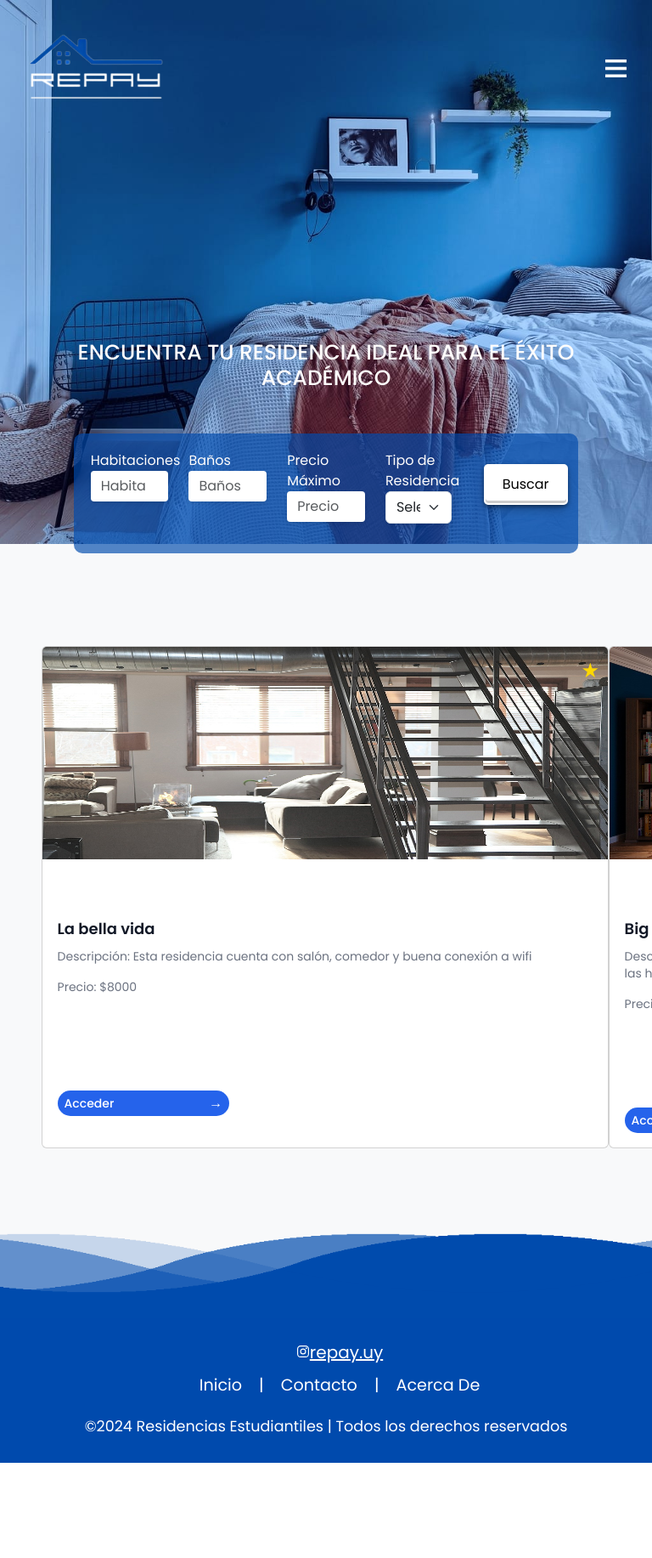
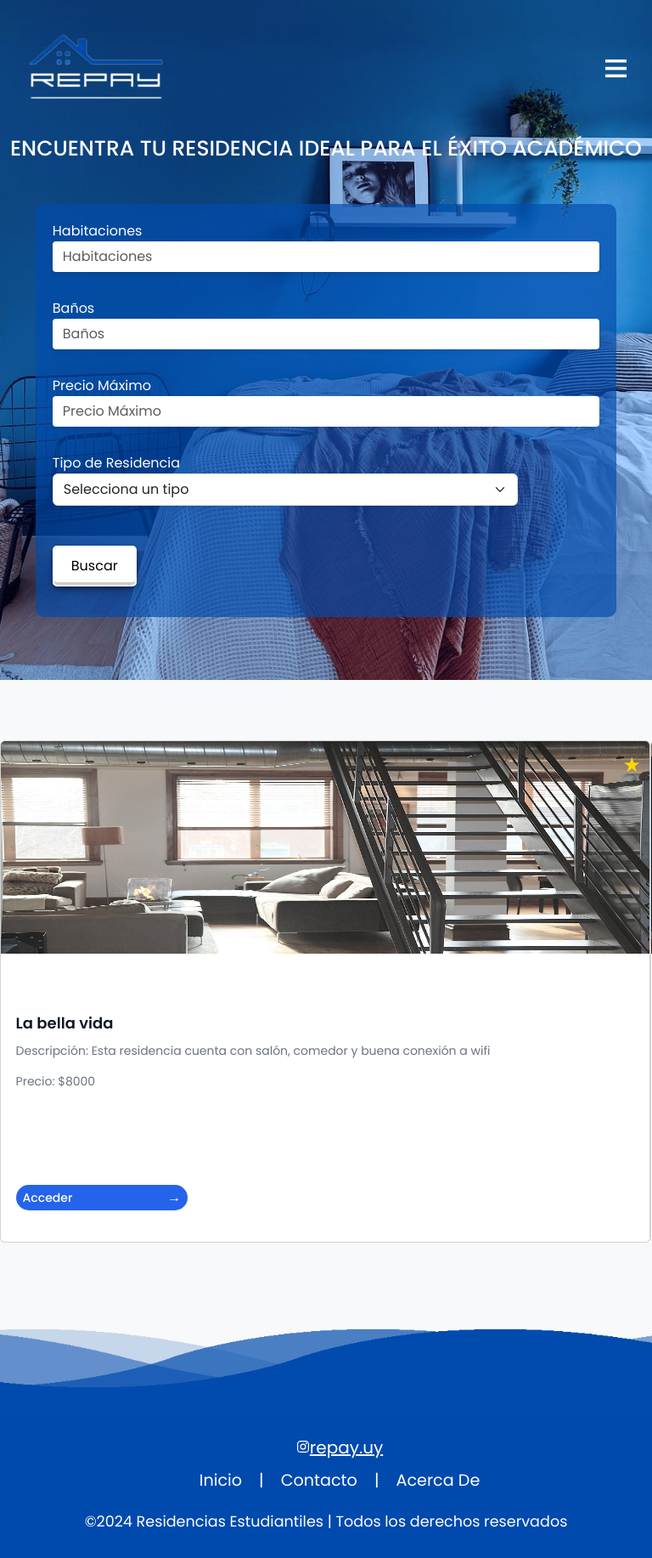
Before and after one commit to S2-net/conexionPHPMysql-main, a PHP site: page /conexionPHPMysql-main/ in a window 768 px wide. Shown: the whole page at 85% size. Before the commit the page ends 1721 px from the top, so only its background shows below. Run offline with PHP 8.4, Linux system fonts and the light colour scheme; data comes from the database, SQL or seed files in the repository.

Commit message:
responsive

```diff
--- a/estilo.css
+++ b/estilo.css
@@ -366,8 +366,10 @@ nav a{
 
   .header{
     display: flex;
-      justify-content: center;
-      margin-bottom: 50px;
+      min-height: 100vh;
+  }
+  .header-content{
+    margin-top: -200px;
   }
 
   .menu {
@@ -397,15 +399,10 @@ nav a{
     display: initial;
   }
 
-  .header{
-
-
-  }
-  .header-content{
-    padding: 120px 30px;
-  }
+
+
   .header-txt h1{
-
+    margin-top: 20px;
     font-size: 50px;
   }
 
@@ -416,20 +413,44 @@ nav a{
   .content{
     flex-direction: column;
     justify-content: center;
-    margin-bottom: 100px;
- }
-
-
-
-
-}
+    display: flex;
+
+
+}
+.header-txt h1 {
+  font-size: 1.5rem; /* Tamaño de fuente más pequeño en móviles */
+}
+
+.row {
+  flex-direction: column; /* Apila los elementos en columnas en móviles */
+}
+
+.col-12 {
+  margin-bottom: 15px; /* Espacio entre elementos apilados */
+}
+
+}
+@media (max-width: 768px) {
+  .nombreusu1 {
+      font-size: 5vw; /* Tamaño más pequeño para pantallas medianas */
+      display: flex;
+  }
+
+  p, strong {
+    display: flex;
+  }
+}
+
+
+
+
 
 
 .content{
   background-color: #004badab;
   display: flex;
   gap: 15px;
-  margin-inline: 8%;
+  margin-inline: 4%;
   margin-top: 50px;
   justify-content: center;
   border-radius: 10px;
@@ -684,6 +705,19 @@ img{
 .fuente{
   font-family: 'Montserrat', sans-serif;
 
+}
+@media (min-width: 768px) {
+  .col-md-3 {
+      flex: 0 0 auto;
+      width: 20%;
+
+  }
+}
+@media (max-width: 991px) {
+  .col-md-3 {
+      flex: 0 0 auto;
+      width: 100%;
+  }
 }
 
 .containerIR{
@@ -1092,6 +1126,7 @@ footer .wave#wave4{
 
       h2 {
           color: #343a40;
+          text-align: center;
       }
 
       .btn-primary {
@@ -1662,9 +1697,7 @@ select {
   width: 85%;
 }
 
-.col-md-3{
-  width: 20%;
-}
+
 
 .container-filtro{
   max-height: 100px;
--- a/header.php
+++ b/header.php
@@ -48,28 +48,28 @@
         <div class="content">
             <form method="POST" action="buscar-resi.php" id="formulario-filtro">
                 <div class="row">
-                        <div class="col-md-3">
+                    <div class="col-12 col-md-3 mb-3">
                         <label for="num_habitaciones">Habitaciones</label>
-                            <input type="number" name="num_habitaciones" class="form-control" placeholder="Habitaciones" >
+                        <input type="number" name="num_habitaciones" class="form-control" placeholder="Habitaciones">
                     </div>
-                        <div class="col-md-3">
+                    <div class="col-12 col-md-3 mb-3">
                         <label for="num_banos">Baños</label>
-                            <input type="number" name="num_banos" class="form-control" placeholder="Baños" >
+                        <input type="number" name="num_banos" class="form-control" placeholder="Baños">
                     </div>
-                        <div class="col-md-3">
+                    <div class="col-12 col-md-3 mb-3">
                         <label for="max_precio">Precio Máximo</label>
-                            <input type="number" name="max_precio" class="form-control" placeholder="Precio Máximo" >
+                        <input type="number" name="max_precio" class="form-control" placeholder="Precio Máximo">
                     </div>
-                        <div class="col-md-3">
+                    <div class="col-12 col-md-3 mb-3">
                         <label for="tipo">Tipo de Residencia</label>
                         <select name="tipo" class="form-select" id="tipo">
-                                <option value="">Selecciona un tipo</option> <!-- Opción predeterminada -->
+                            <option value="">Selecciona un tipo</option>
                             <option value="masculina">Masculina</option>
                             <option value="femenina">Femenina</option>
                             <option value="mixta">Mixta</option>
                         </select>
                     </div>
-                        <div class="col-md-3">
+                    <div class="col-12 col-md-3 mb-3">
                         <input type="submit" value="Buscar" class="btn btn-primary mt-3">
                     </div>
                 </div>
@@ -77,6 +77,7 @@
         </div>
     </div>
 </div>
+
    </header>
 </body>
 </html>
--- a/index.php
+++ b/index.php
@@ -44,6 +44,11 @@ require("idrol_usuario.php");
     margin-top: 70px;
     flex: 0 0 30%;
 }
+@media (max-width: 768px) {
+    .card{
+        width: 50px;
+    }
+}
 .star {
             color: gold;
             cursor: pointer;
@@ -52,12 +57,14 @@ require("idrol_usuario.php");
             top: 10px; /* Ajusta la posición vertical */
             right: 10px; /* Ajusta la posición horizontal */
         }
-@media (max-width: 768px) {
-    .card {
-        flex: 0 0 100%; /* 1 tarjeta en pantallas pequeñas */
+        @media (max-width: 768px) {
+            .card {
+        flex: 0 0 100%; /* Cambia a 90% o el valor que desees */
     }
+
+
     .carousel-item {
-    padding: 0 50px; /* Espacio adicional para las tarjetas */
+    padding: 1px; /* Espacio adicional para las tarjetas */
     right: 1px;
 }
 .card-img-top img{
```
Lines whose indentation alone changed are shown as unchanged.
